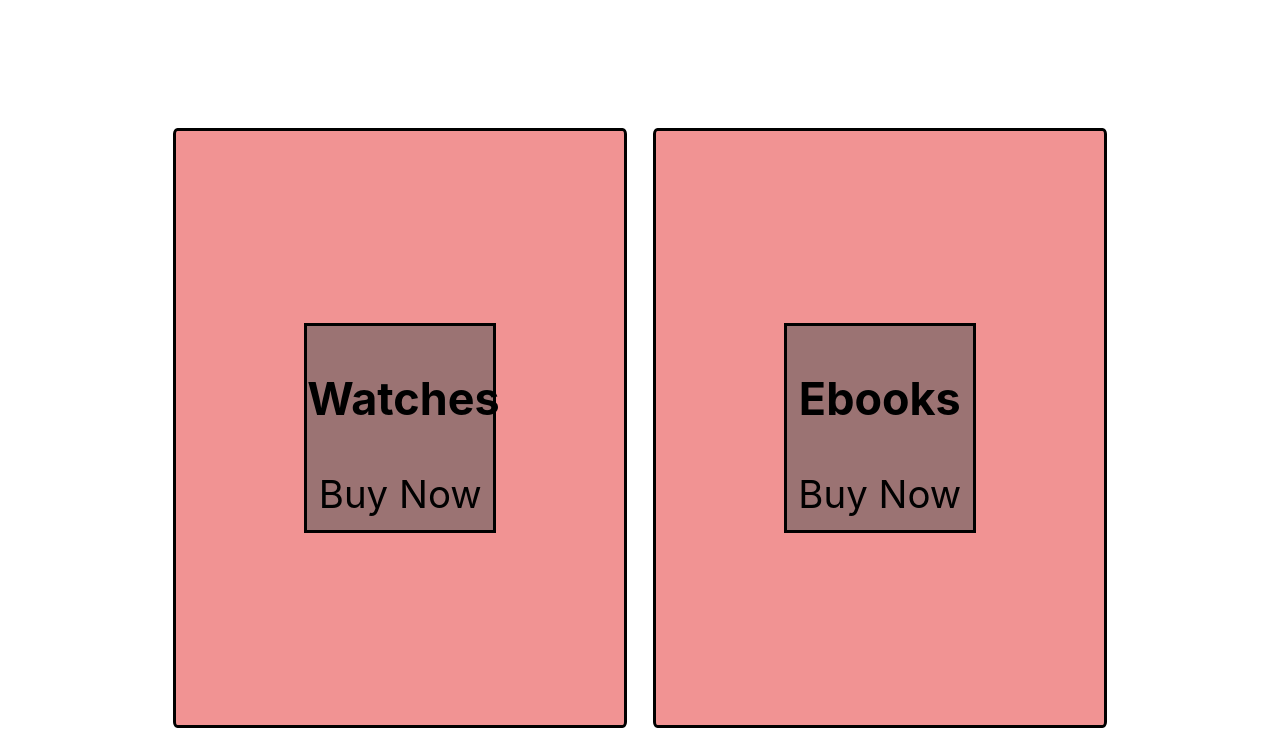
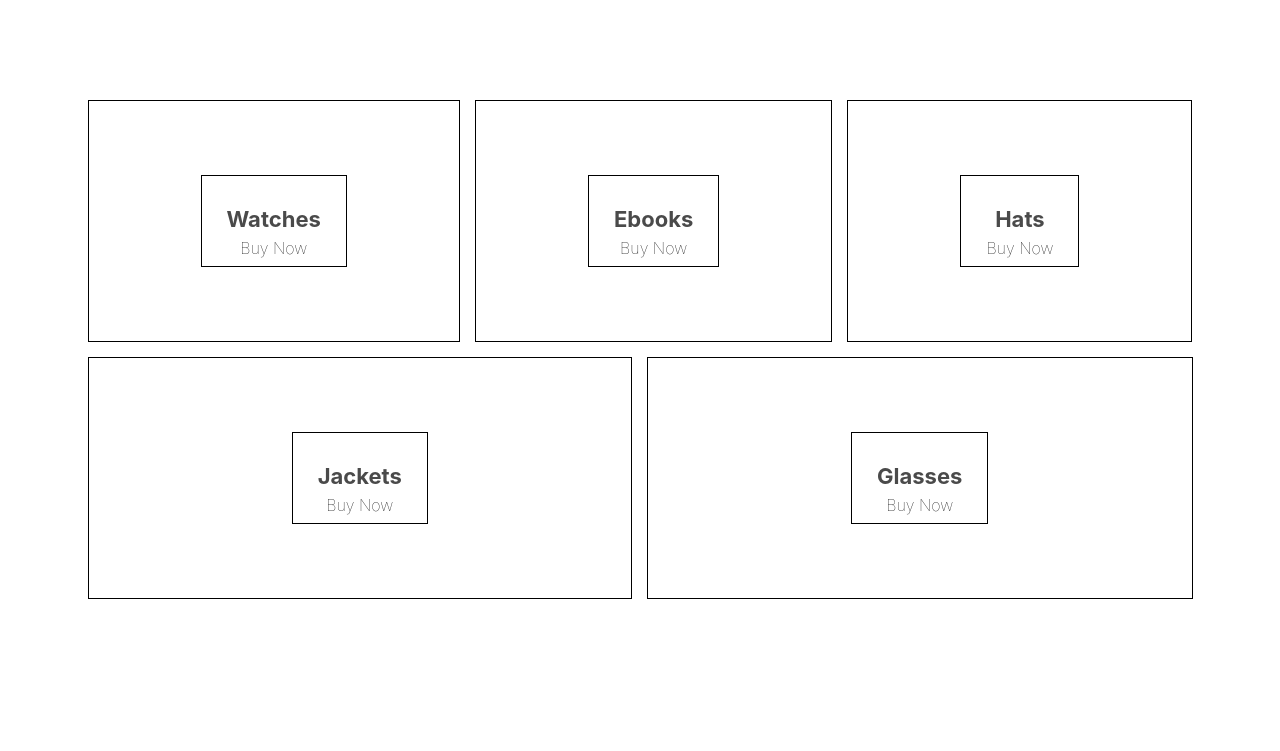
Before and after one commit to chaudhrydaniyal/Ecommerce-App, a React (Create React App) app: page / in a window 1280 px wide. Shown: the top 751 px of the page. Built offline with nearby package versions, Linux system fonts and the light colour scheme.

Commit message:
shifted from css to scss

```diff
--- a/package.json
+++ b/package.json
@@ -6,7 +6,7 @@
     "@testing-library/jest-dom": "^5.11.4",
     "@testing-library/react": "^11.1.0",
     "@testing-library/user-event": "^12.1.10",
-    "node-sass": "^6.0.1",
+    "node-sass": "^4.14.1",
     "react": "^17.0.2",
     "react-dom": "^17.0.2",
     "react-scripts": "4.0.3",
--- a/src/App.css
+++ /dev/null
@@ -1,41 +0,0 @@
-.homepage {
-  display: flex;
-  justify-content: center;
-  align-items: center;
-  column-gap: 2vw;
-  row-gap: 2vw;
-  flex-wrap: wrap;
-  padding-top: 10%;
-  padding-bottom: 5%;
-
-}
-
-.item-container{
-  background-color: rgb(241, 147, 147);
-  border: solid;
-  border-radius: 1%;
-  padding:15vw;
-  padding-left: 10vw;
-  padding-right: 10vw;
-
-  width: 15vw;
-}
-
-.item{
-
-  background-color: rgb(155, 115, 115);
-
-  text-align: center;
-
-  font-size: 3vw;
-
-  border: solid;
-  border-radius: 0.1%;
-  padding-bottom: 1vw;
-
-
-}
-
-.item-container :hover{
-  cursor: pointer;
-}
--- a/src/App.js
+++ b/src/App.js
@@ -1,6 +1,6 @@
 
 import Homepage from './components/homepage';
-import './App.css';
+import './styles/App.scss';
 
 function App() {
   return (
--- /dev/null
+++ b/src/styles/App.scss
@@ -0,0 +1,48 @@
+.homepage {
+    display: flex;
+    margin-top: 10vh ;
+
+    align-items: center;
+    padding: 20px 80px;
+
+
+    flex-wrap: wrap;
+    justify-content: space-between;
+  }
+
+
+
+  .item-container {
+    min-width: 30%;
+    height: 240px;
+    flex: 1 1 auto;
+    display: flex;
+    align-items: center;
+    justify-content: center;
+    border: 1px solid black;
+    margin: 0 7.5px 15px;
+
+
+
+    .item {
+      height: 90px;
+      padding: 0 25px;
+      display: flex;
+      flex-direction: column;
+      align-items: center;
+      justify-content: center;
+      border: 1px solid black;
+
+      .title {
+        font-weight: bold;
+        margin-bottom: 6px;
+        font-size: 22px;
+        color: #4a4a4a;
+      }
+
+      .buy-now {
+        font-weight: lighter;
+        font-size: 16px;
+      }
+    }
+  }
```
Also changed, not shown: 1 other file (tests, documents, lock files or other folders).
